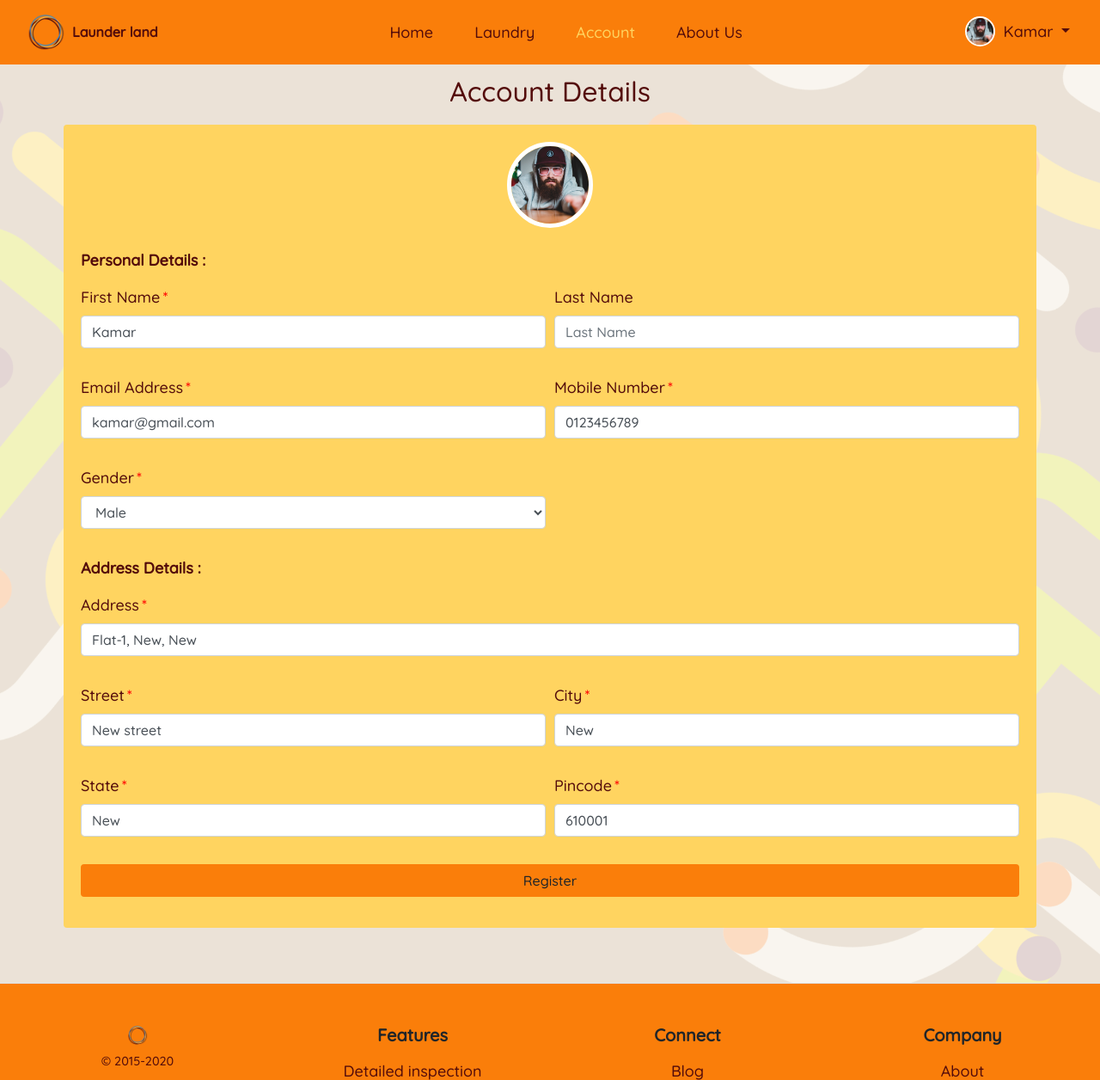
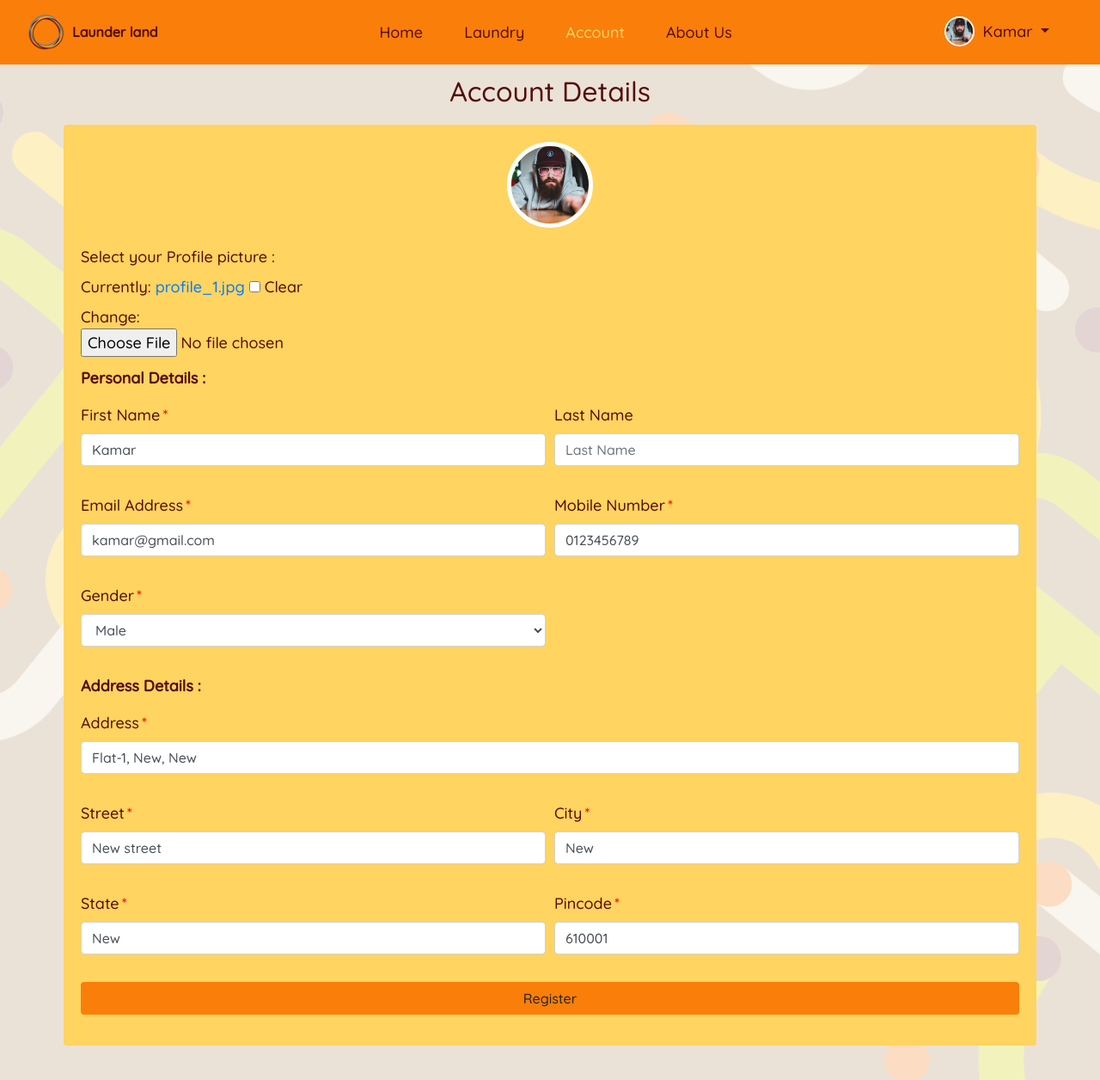
Before and after one commit to Kamaruddheen/laundry-system, a Django app: page /accounts/myaccount/ in a window 1280 px wide. Shown: the top 1256 px of the page at 86% size. Run offline with Django 3.2, Linux system fonts and the light colour scheme; a user stored in the database is signed in; data comes from the database, SQL or seed files in the repository; both versions use the stored data as it was after the commit; some libraries are stand-ins or nearby versions.

Commit message:
Profile Pic can now be edited + Unauthorised can't view Payment history
+ Adjusted Dropdown nav menu for short names
+ profile pic can now be edited
+ profile pic image can now be viewed instantly

```diff
--- a/Launderland/templates/header.html
+++ b/Launderland/templates/header.html
@@ -67,7 +67,7 @@
                                 style="border: 2px solid white" alt="Profile" />
                         </div>
                     </a>
-                    <a class="nav-link dropdown-toggle btn-cust d-none d-md-block px-1
+                    <a class="nav-link dropdown-toggle btn-cust d-none d-md-block px-1 mr-lg-4
               {% if request.get_full_path == profile %}active{% else %}brown{% endif %}" href="#" id="navbardrop"
                         data-toggle="dropdown">
                         {{ user.first_name }}
--- a/Launderland/templates/laundry/laundry.html
+++ b/Launderland/templates/laundry/laundry.html
@@ -95,6 +95,7 @@
                     </section>
                 </a>
                 {% endif %}
+                {% if user.is_authenticated %}
                 <a href="{% url 'laundry:payment' %}" class="nav-link btn-cust">
                     <section class="card card-cust bg_light_orange_1 border-0 m-1" style="width: 18rem;">
                         <div class="card-body bg_light_orange_1 text-center brown rounded">
@@ -108,6 +109,7 @@
                         </div>
                     </section>
                 </a>
+                {% endif %}
         </div>
     </article>
 </body>
--- a/Launderland/templates/usermodule/myaccount.html
+++ b/Launderland/templates/usermodule/myaccount.html
@@ -23,6 +23,11 @@
                     </div>
                     {% csrf_token %}
                     <div class="form-row">
+                        <div class="input-group col-md-12 my-5">
+                            <div class="custom-file">
+                                {{ form.profile_pic|as_crispy_field }}
+                            </div>
+                        </div>
                         <div class="form-group bold col-md-12">Personal Details :</div>
                         <div class="form-group col-md-6">
                             {{ form.first_name|as_crispy_field }}
@@ -63,6 +68,19 @@
             </div>
         </div>
     </article>
+    <script>
+        $(document).ready(function () {
+            $("#id_profile_pic").change(function () {
+                if (this.files && this.files[0]) {
+                    var reader = new FileReader();
+
+                    reader.onload = function (e) {
+                        $('#img-cust').attr('src', e.target.result);
+                    }
+                    reader.readAsDataURL(this.files[0]);
+                }
+            });
+        });
+    </script>
 </body>
-
 {% endblock %}
--- a/Launderland/templates/usermodule/signup.html
+++ b/Launderland/templates/usermodule/signup.html
@@ -78,7 +78,7 @@
 
     <script>
         $(document).ready(function () {
-            $("#id_profie_pic").change(function () {
+            $("#id_profile_pic").change(function () {
                 if (this.files && this.files[0]) {
                     var reader = new FileReader();
 
--- a/Launderland/usermodule/forms.py
+++ b/Launderland/usermodule/forms.py
@@ -127,7 +127,7 @@ class MyaccountForm(forms.ModelForm):
     class Meta:
         model = User
         fields = ['first_name', 'last_name', 'mobile', 'email', 'gender',
-                  'address', 'street', 'city', 'state', 'pincode']
+                  'address', 'street', 'city', 'state', 'pincode', 'profile_pic']
 
     def __init__(self, *args, **kwargs):
         super().__init__(*args, **kwargs)
@@ -135,6 +135,7 @@ class MyaccountForm(forms.ModelForm):
         self.fields['email'].label = "Email Address"
         self.fields['first_name'].label = "First Name"
         self.fields['last_name'].label = "Last Name"
+        self.fields['profile_pic'].label = "Select your Profile picture :"
         self.fields['address'].label = "Address"
         self.fields['street'].label = "Street"
         self.fields['city'].label = "City"
--- a/Launderland/usermodule/views.py
+++ b/Launderland/usermodule/views.py
@@ -72,7 +72,8 @@ def staff_signup(request):
 @login_required
 def account_profile(request):
     instance = User.objects.get(id=request.user.id)
-    form = MyaccountForm(request.POST or None, instance=instance)
+    form = MyaccountForm(request.POST or None,
+                         request.FILES or None, instance=instance)
     if form.is_valid():
         form.save()
         messages.success(request, "Account updated successfully!")
```
Also changed, not shown: Launderland/db.sqlite3.
